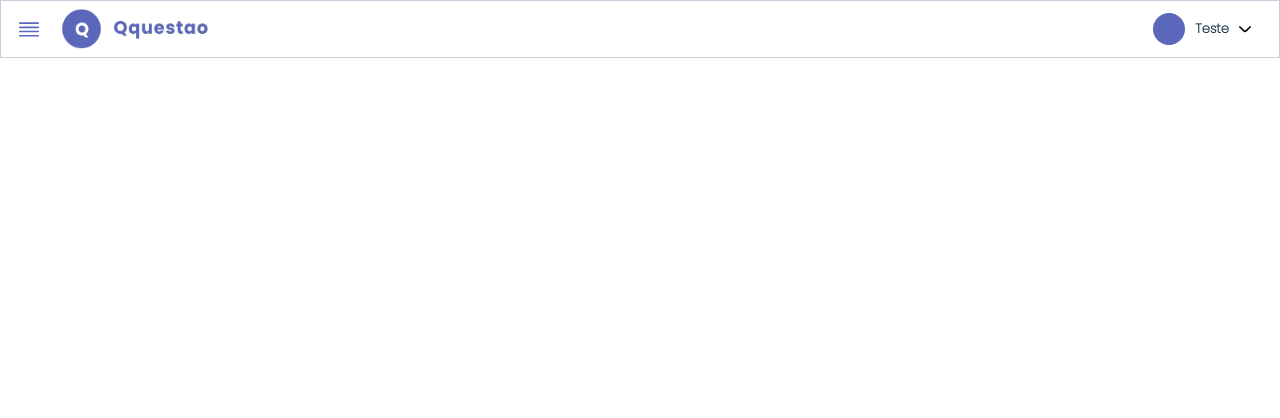
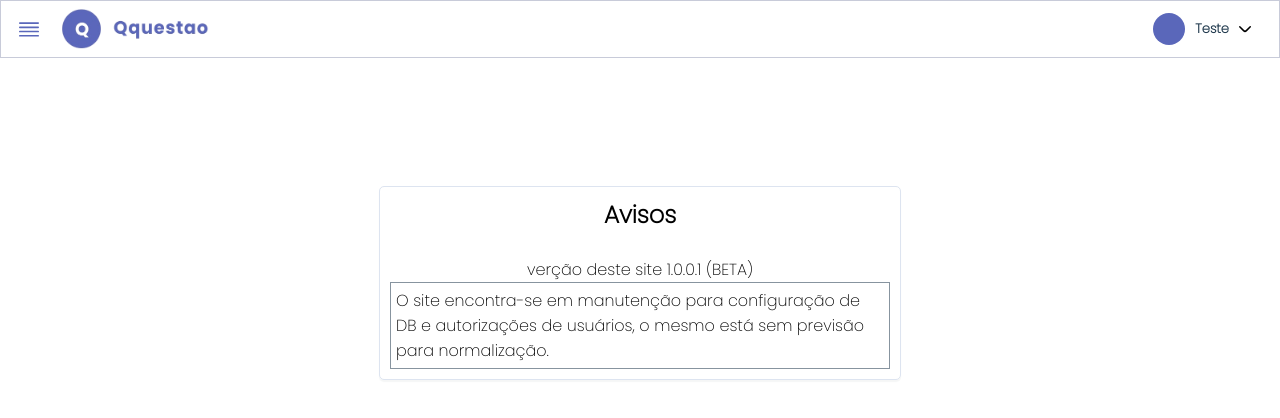
Before and after one commit to Gustavowp8/Dasheborad, a plain HTML site: page inicio.html in a window 1280 px wide. Drawn offline with Linux system fonts and the light colour scheme.

Commit message:
atualização avisos

```diff
--- a/inicio.html
+++ b/inicio.html
@@ -5,7 +5,7 @@
     <meta http-equiv="X-UA-Compatible" content="IE=edge">
     <meta name="viewport" content="width=device-width, initial-scale=1.0">
     <link rel="stylesheet" href="style.css">
-    <title>Sobre</title>
+    <title>Qquestão</title>
 </head>
 <body>
 
@@ -53,6 +53,19 @@
 
     </header>
 
+    <div class="areaSenha">
+
+        <h2>Avisos</h2> <br>
+        <p>verção deste site 1.0.0.1 (BETA)</p>
+
+        <div class="avisos">
+            <p>
+                O site encontra-se em manutenção para configuração de DB e autorizações de usuários, o mesmo está sem previsão para normalização.
+            </p>
+        </div>
+
+    </div>
+
     <script src="appQuet.js"></script>
 </body>
 </html>
--- a/style.css
+++ b/style.css
@@ -176,6 +176,13 @@ header{
     color: #ffffff;
 }
 
+/*===================*/
+.avisos{
+    text-align: left;
+    border: 1px solid #1f384c88;
+    padding: 5px;
+}
+
 @media(max-width: 600px){
     .areaSenha{
         width: auto;
```
